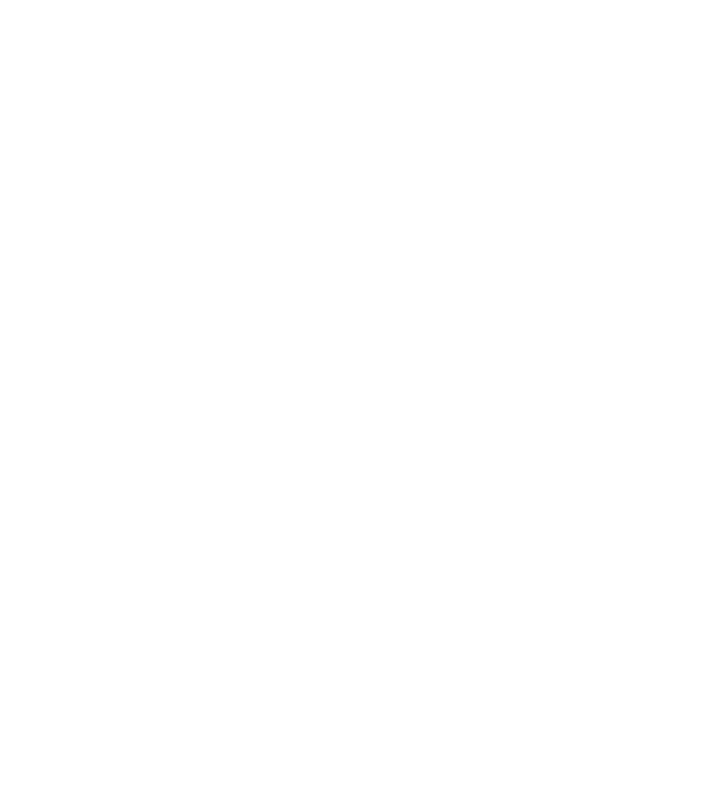
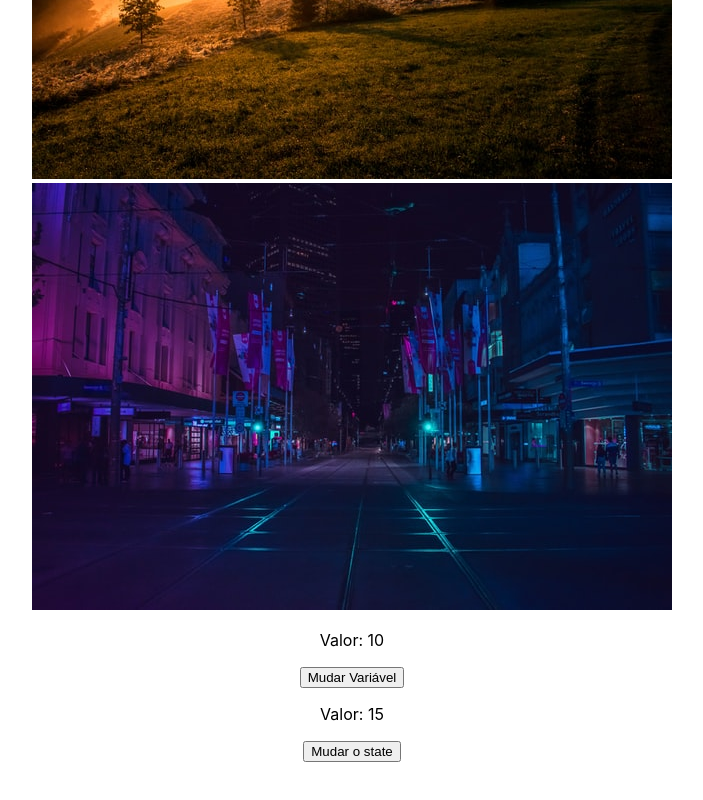
Before and after one commit to viniciuslemos93/curso-react, a React (Create React App) app in the folder 3_AVANCANDO-NOS-FUNDAMENTOS/secao3-avancando-no-react/: page / in a window 1280 px wide. Shown: the part 330-1130 px from the top of the page, without its empty margins (288-991 px from the left). Before the commit the page ends 800 px from the top, so only its background shows below. Built offline with nearby package versions, Linux system fonts and the light colour scheme.

Commit message:
feat: introdução aos hooks

```diff
--- a/3_AVANCANDO-NOS-FUNDAMENTOS/secao3-avancando-no-react/src/App.js
+++ b/3_AVANCANDO-NOS-FUNDAMENTOS/secao3-avancando-no-react/src/App.js
@@ -1,10 +1,23 @@
-import logo from './logo.svg';
 import './App.css';
+
+import City from './assets/city.jpg'
+
+import ManageData from './components/ManageData';
 
 function App() {
   return (
     <div className="App">
       <h1>Avançando em React</h1>
+      <div>
+        {/*Imagem em public */}
+        <img src="/img1.jpg" alt="Paisagem" />
+      </div>
+      <div>
+        {/*Imagem em src > assets a importação é dinâmica, com o nome da importação.
+        Isso é melhor pra manutenção, caso troca a pasta de local por exemplo, será alterado em um local apenas.*/}
+        <img src={City} alt="Cidade" />
+      </div>
+      <ManageData />
     </div>
   );
 }
--- /dev/null
+++ b/3_AVANCANDO-NOS-FUNDAMENTOS/secao3-avancando-no-react/src/components/ManageData.js
@@ -0,0 +1,23 @@
+import {useState} from 'react'
+
+const ManageData = () => {
+    let someData = 10;
+
+    {/*Sintaxe base do useState */}
+    const [number, setNumber] = useState(15)
+
+  return (
+    <div>
+        <div>
+            <p>Valor: {someData}</p>
+            <button onClick={() => someData = 15}>Mudar Variável</button>
+        </div>
+        <div>
+            <p>Valor: {number}</p>
+            <button onClick={() => setNumber (25)}>Mudar o state</button>
+        </div>
+    </div>
+  )
+}
+
+export default ManageData
--- a/3_AVANCANDO-NOS-FUNDAMENTOS/secao3-avancando-no-react/src/index.css
+++ b/3_AVANCANDO-NOS-FUNDAMENTOS/secao3-avancando-no-react/src/index.css
@@ -5,6 +5,7 @@
     sans-serif;
   -webkit-font-smoothing: antialiased;
   -moz-osx-font-smoothing: grayscale;
+  padding-bottom: 500px;
 }
 
 code {
```
Also changed, not shown: 3_AVANCANDO-NOS-FUNDAMENTOS/secao3-avancando-no-react/public/img1.jpg (added), 3_AVANCANDO-NOS-FUNDAMENTOS/secao3-avancando-no-react/src/assets/city.jpg (added).
